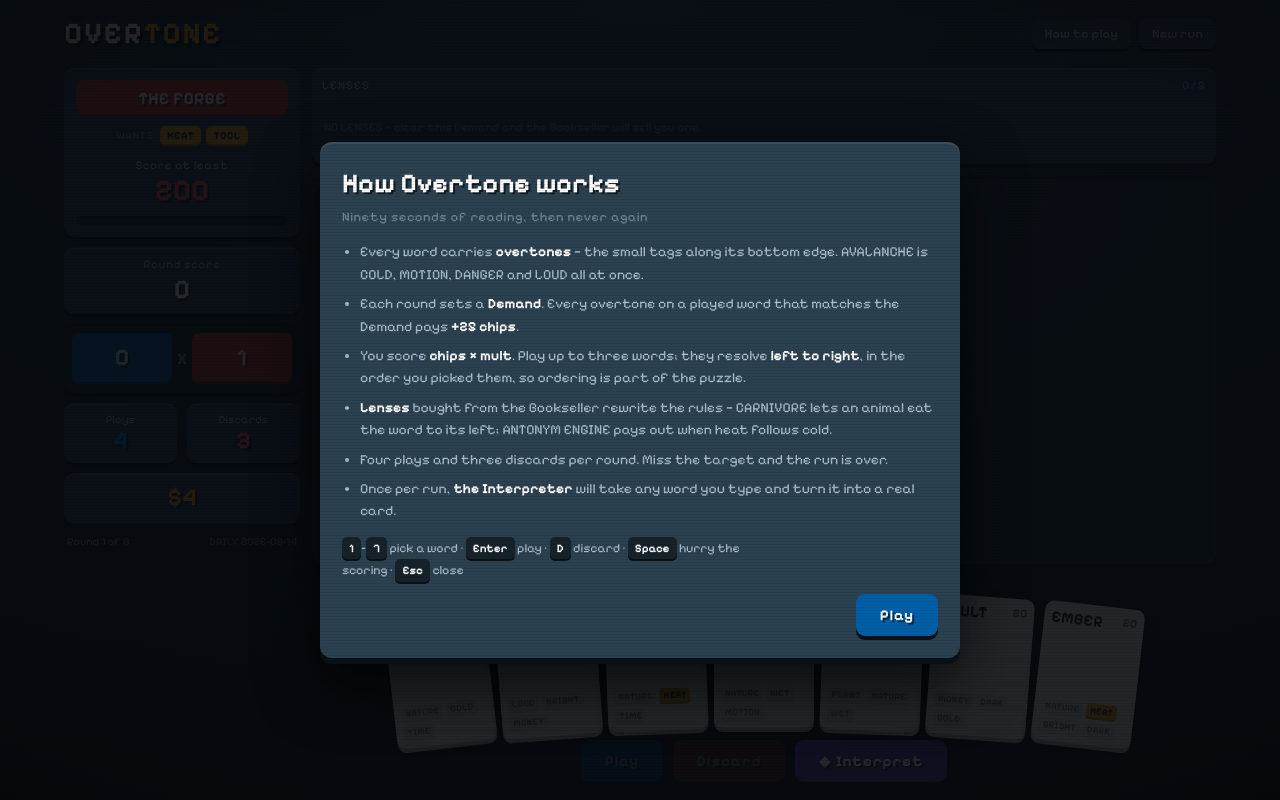
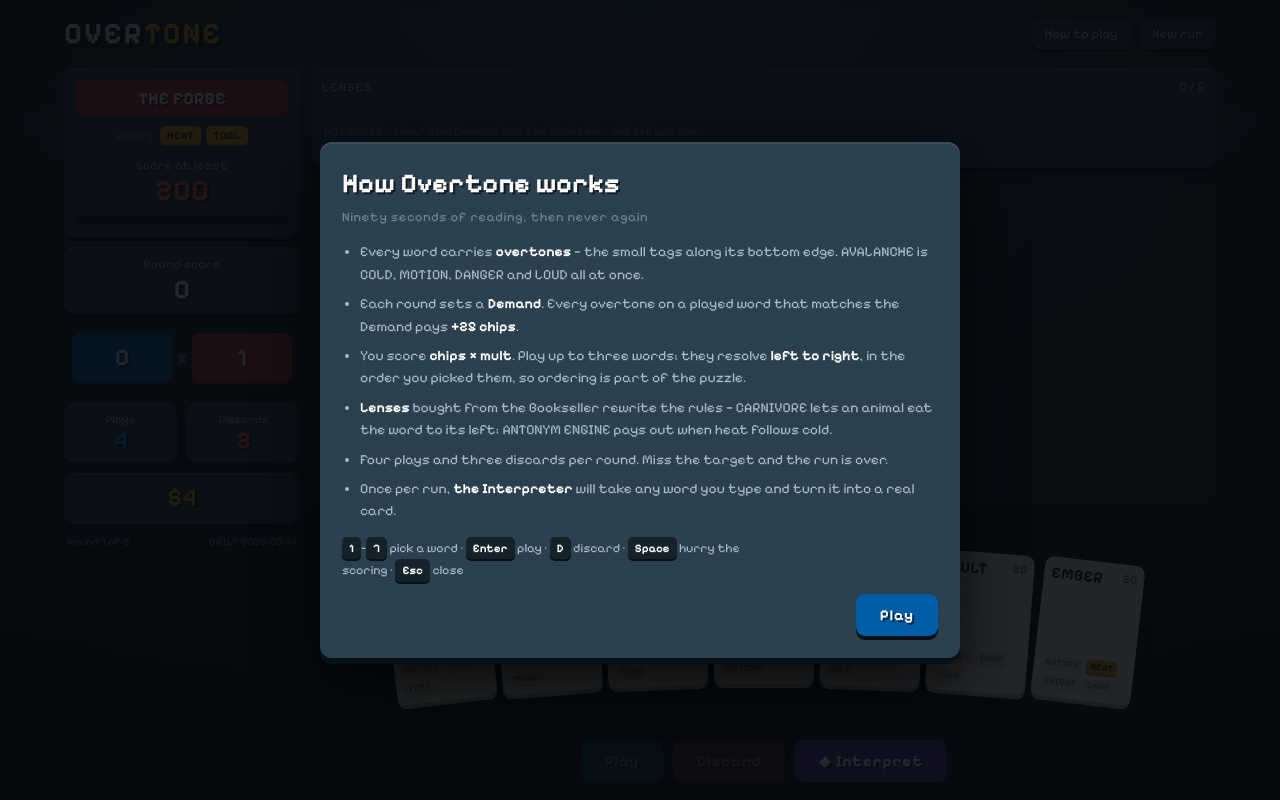
Before and after one commit to AdithyaMana/overtone, a plain HTML site: page artifact.html in a window 1280 px wide. Drawn offline with Linux system fonts and the light colour scheme.

Commit message:
Give the hand room to breathe, and soften the scanlines
The fan drops edge cards ~17px below the baseline, which put them on top
of the Play/Discard/Interpret row.

- Reserve 30px above and 34px below the hand for the lift and the dip,
  and widen the handwrap gap to 22px (16px on phones, so the CTA row
  still fits on screen)
- Drop scanline opacity from .55 to .3 and lighten the lines: at 12px the
  overlay was breaking small digits, with the lens counter's 0/5 reading
  as 0/8
- Bump the lens slot counter to 14px for the same reason

```diff
--- a/artifact.html
+++ b/artifact.html
@@ -65,8 +65,8 @@
 }
 body::after{
   content:""; position: fixed; inset: 0; pointer-events: none; z-index: 99;
-  background: repeating-linear-gradient(0deg, rgba(0,0,0,.16) 0 1px, transparent 1px 3px);
-  opacity: .55;
+  background: repeating-linear-gradient(0deg, rgba(0,0,0,.13) 0 1px, transparent 1px 3px);
+  opacity: .3;
 }
 button{ font-family: inherit; color: inherit; }
 :focus-visible{ outline: 3px solid var(--gold); outline-offset: 2px; }
@@ -191,9 +191,9 @@
 .lensbar{ padding: 9px 10px; }
 .lensbar-head{
   display:flex; justify-content:space-between; align-items:center;
-  font-size: 12px; color: var(--text-dim); letter-spacing:.08em; margin-bottom: 7px;
-}
-.lensbar-head b{ color: var(--purple); font-weight:700; }
+  font-size: 12.5px; color: var(--text-dim); letter-spacing:.08em; margin-bottom: 8px;
+}
+.lensbar-head b{ color: var(--purple); font-weight:700; font-size: 14px; letter-spacing:.06em; }
 .rail{ display:flex; gap:8px; flex-wrap:wrap; min-height: 54px; align-items:stretch; }
 .lens{
   position:relative; background: var(--purple-d);
@@ -313,8 +313,9 @@
 }
 
 /* ---------- hand + controls ---------- */
-.handwrap{ display:flex; flex-direction:column; gap: 12px; }
-.hand{ display:flex; gap:8px; justify-content:center; flex-wrap:wrap; min-height: 152px; align-items:flex-end; padding-top: 10px; }
+.handwrap{ display:flex; flex-direction:column; gap: 22px; }
+.hand{ display:flex; gap:8px; justify-content:center; flex-wrap:wrap; min-height: 152px;
+  align-items:flex-end; padding-top: 30px; padding-bottom: 34px; }
 .controls{ display:flex; gap:10px; align-items:center; justify-content:center; flex-wrap:wrap; }
 .btn{
   border:none; border-radius: 9px; cursor:pointer;
@@ -432,7 +433,8 @@
   .stage-total{ font-size: 38px; }
   .tally .chips, .tally .multv{ font-size: 19px; }
   .blind-req .v{ font-size: 25px; }
-  .hand{ gap:5px; min-height: 128px; }
+  .hand{ gap:5px; min-height: 128px; padding-top: 22px; padding-bottom: 24px; }
+  .handwrap{ gap: 16px; }
   .btn{ padding: 11px 16px; font-size: 14px; }
 }
 @media (prefers-reduced-motion: reduce){
```
Also changed, not shown: index.html (+10 -8 lines).
